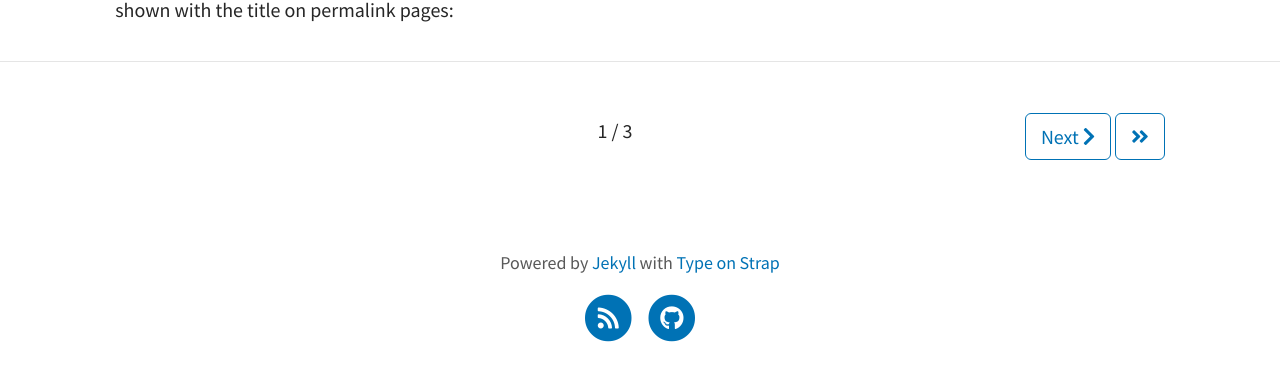
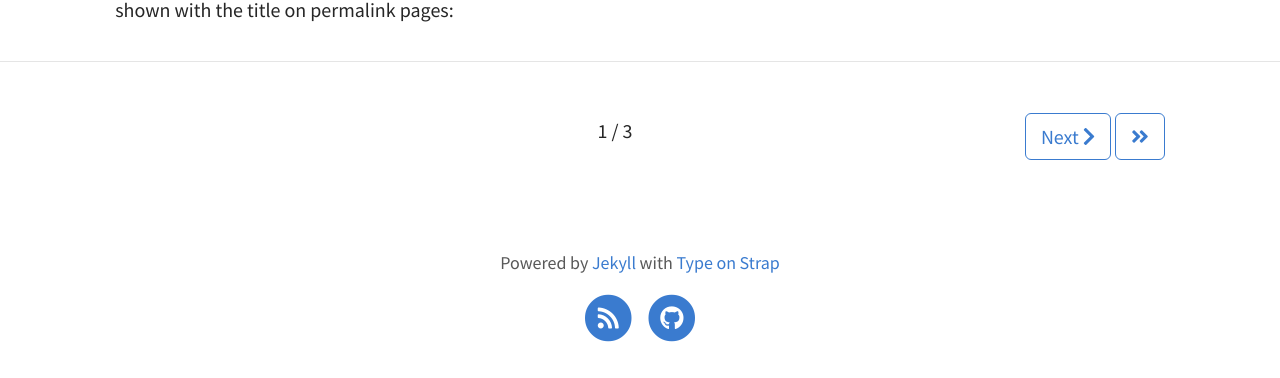
Before and after one commit to DataVolumeXYZ/DataVolumeXYZ, a Jekyll site: the page built from index.html, in a window 1280 px wide. Shown: the part 2066-2444 px from the top of the page. Built offline with Jekyll 4.4.1, drawn with Linux system fonts in a browser that asks for light colours; the list of posts is cut into pages by our own code.

Commit message:
tweaked color scheme

```diff
--- a/_sass/base/_variables.scss
+++ b/_sass/base/_variables.scss
@@ -34,7 +34,7 @@
   --blockquote: #eef7fa;
   --selection: #d4d4d4;
   --meta: #595959;
-  --link: #0072B5;
+  --link: #3a7bcf;
   --header-background: #24292e;
   --header-text: #ffffff;
   --header-link: #383838;
@@ -52,11 +52,11 @@
 }
 
 html[data-theme="dark"] {
-  --background: #22272e; // brand, background
+  --background: #180022; // brand, background
   --blockquote: #373e47; // blockquote
   --selection: #545d68; // selection
   --meta: #909dab; // meta
-  --link: #00a8e0; // theme, link, link shadow header bg
+  --link: #3a7bcf; // theme, link, link shadow header bg
   --header-background: #2A3444; // Color before header image load
   --header-text: #e7f3f4; // header text, feature img text
   --header-link: #adbac7; // header link, search color
@@ -111,7 +111,7 @@
   --base09: #ff5c00; // Integers, Boolean, Constants, XML Attributes, Markup Link Url
   --base0a: #d9b600; // Classes, Markup Bold, Search Text Background
   --base0b: #6bac00; // Strings, Inherited Class, Markup Code, Diff Inserted
-  --base0c: #00a8e0; // Support, Regular Expressions, Escape Characters, Markup Quotes
+  --base0c: #3a7bcf; // Support, Regular Expressions, Escape Characters, Markup Quotes
   --base0d: #b37eff; // Functions, Methods, Attribute IDs, Headings
   --base0e: #00af9e; // Keywords, Storage, Selector, Markup Italic, Diff Changed
   --base0f: #ff66c2; // Deprecated, Opening/Closing Embedded Language Tags, e.g. <?php ?>
```
